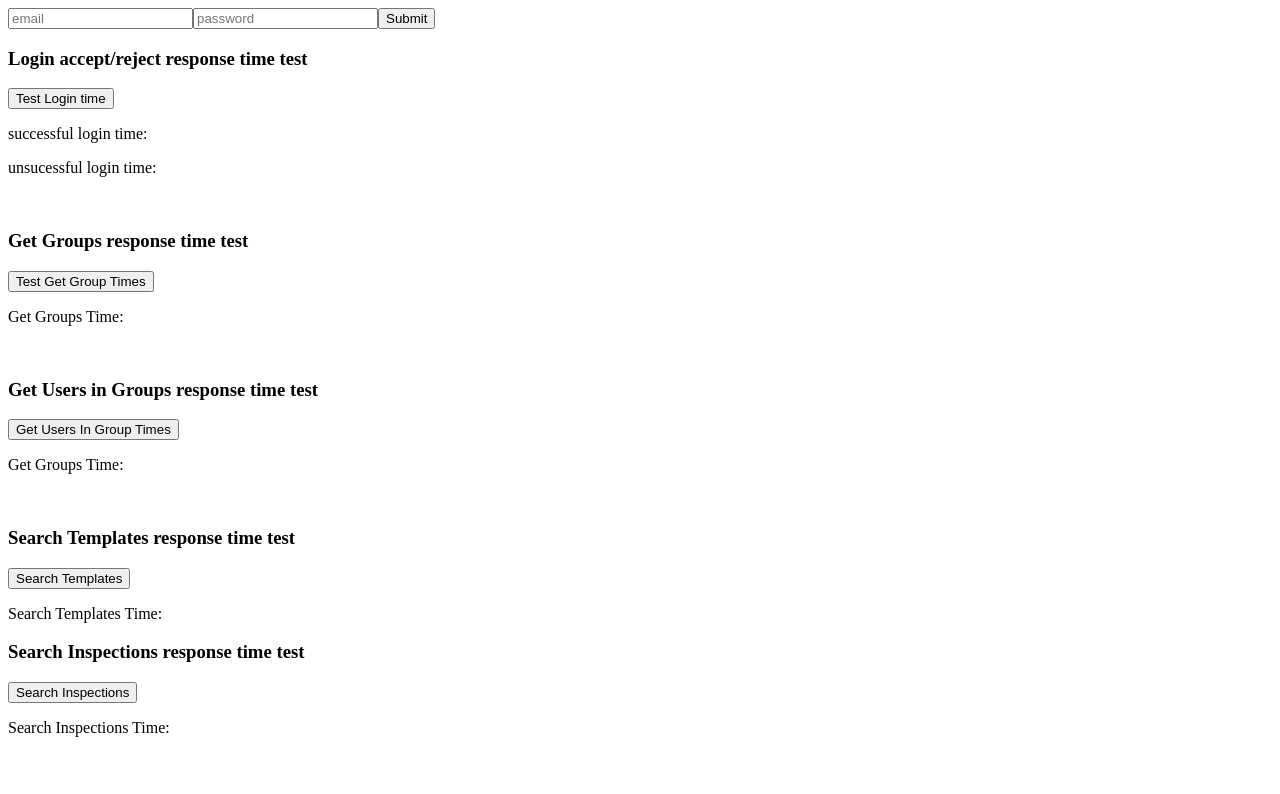
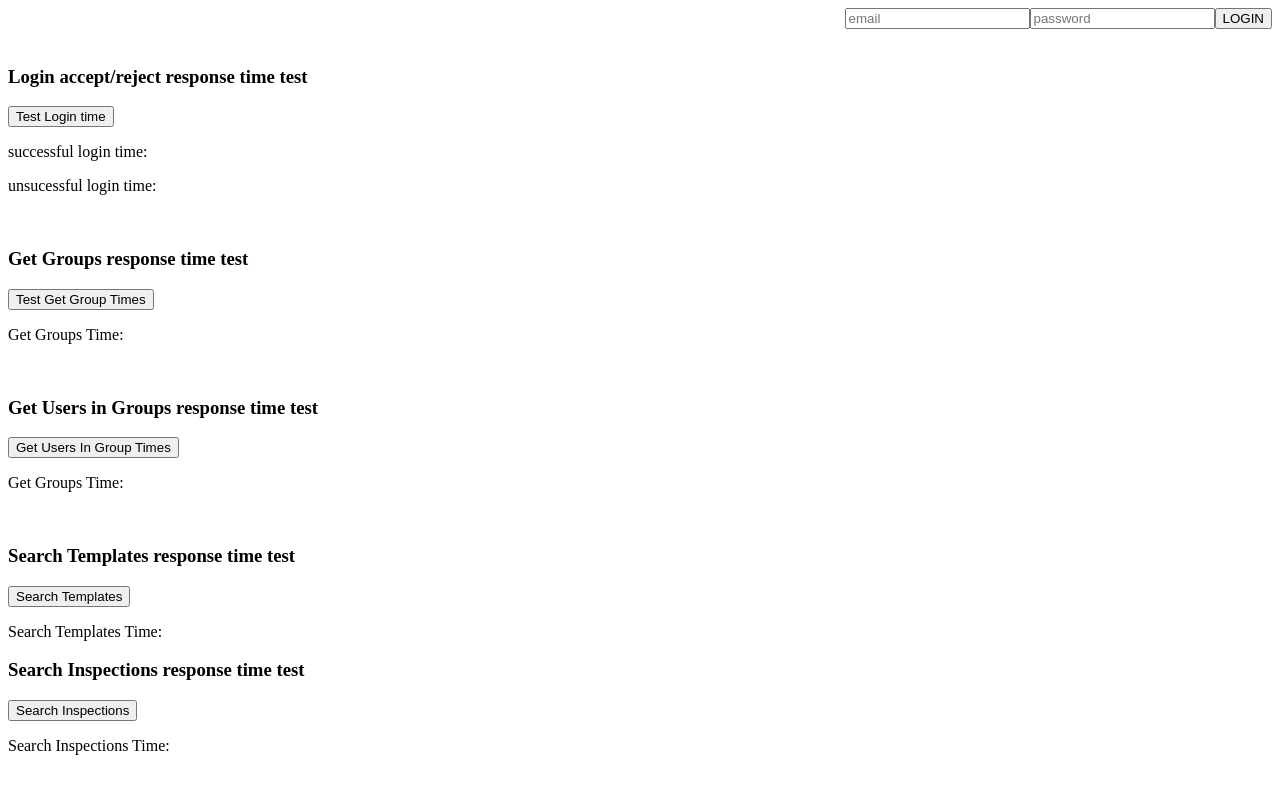
Before and after one commit to rheal3/ApiResponseTest, a React (Create React App) app: page / in a window 1280 px wide. Shown: the top 794 px of the page. Built offline with nearby package versions, Linux system fonts and the light colour scheme.

Commit message:
added code to hide/display login if apiToken is in sessionStorage - not fully functional yet

```diff
--- a/src/components/Login/GetAccessToken.js
+++ b/src/components/Login/GetAccessToken.js
@@ -38,7 +38,7 @@ function getAccessToken(username, password) {
                 process: 'getAccessToken',
                 responseOk: true,
                 time: `${Math.round((time + Number.EPSILON) * 100) / 100} ms`,
-                numItemsRetrieved: 2,
+                numItemsRetrieved: 1,
                 dateTime: dateTime(),
             })
         } else {
--- a/src/components/Login/Login.js
+++ b/src/components/Login/Login.js
@@ -22,22 +22,27 @@ const Login = () => {
             await getAccessToken(sessionStorage.getItem('username'), sessionStorage.getItem('password'))
             await getAccessToken("random@safetyculture.io", "invalid")
 
-            setloginRejectTime(sessionStorage.getItem('reject_time') + " milliseconds")
+            setloginRejectTime(sessionStorage.getItem('reject_time') + "milliseconds")
             setloginResolveTime(sessionStorage.getItem('accept_time') + " milliseconds")
-
-            React.createElement('p', `successful login time: ${loginResolveTime}`)
         }
     }
 
     return (
         <div>
-            <input type="text" value={usernameValue} onChange={handleUsernameInputChange} placeholder="email" />
-            <input type="password" value={passwordValue} onChange={handlePasswordInputChange} placeholder="password" />
-            <button onClick={() => {
-                getAccessToken(usernameValue, passwordValue)
-                setUsernameValue('')
-                setPasswordValue('')
-                }}>Submit</button>
+            <div style={{textAlign: "right"}}>
+                {!sessionStorage.getItem('apiToken') && (<input type="text" value={usernameValue} onChange={handleUsernameInputChange} placeholder="email" />)}
+                {!sessionStorage.getItem('apiToken') && (<input type="password" value={passwordValue} onChange={handlePasswordInputChange} placeholder="password" />)}
+                {!sessionStorage.getItem('apiToken') && (<button onClick={() => {
+                    getAccessToken(usernameValue, passwordValue)
+                    setUsernameValue('')
+                    setPasswordValue('')
+                }}>LOGIN</button>)}
+                {sessionStorage.getItem('apiToken') && (<button onClick={() => {
+                    delete sessionStorage.apiToken
+                    delete sessionStorage.username
+                    delete sessionStorage.password
+                }}>LOGOUT</button>)}
+            </div>
             <br/>
             <div>
                 <h3>Login accept/reject response time test</h3>
```
